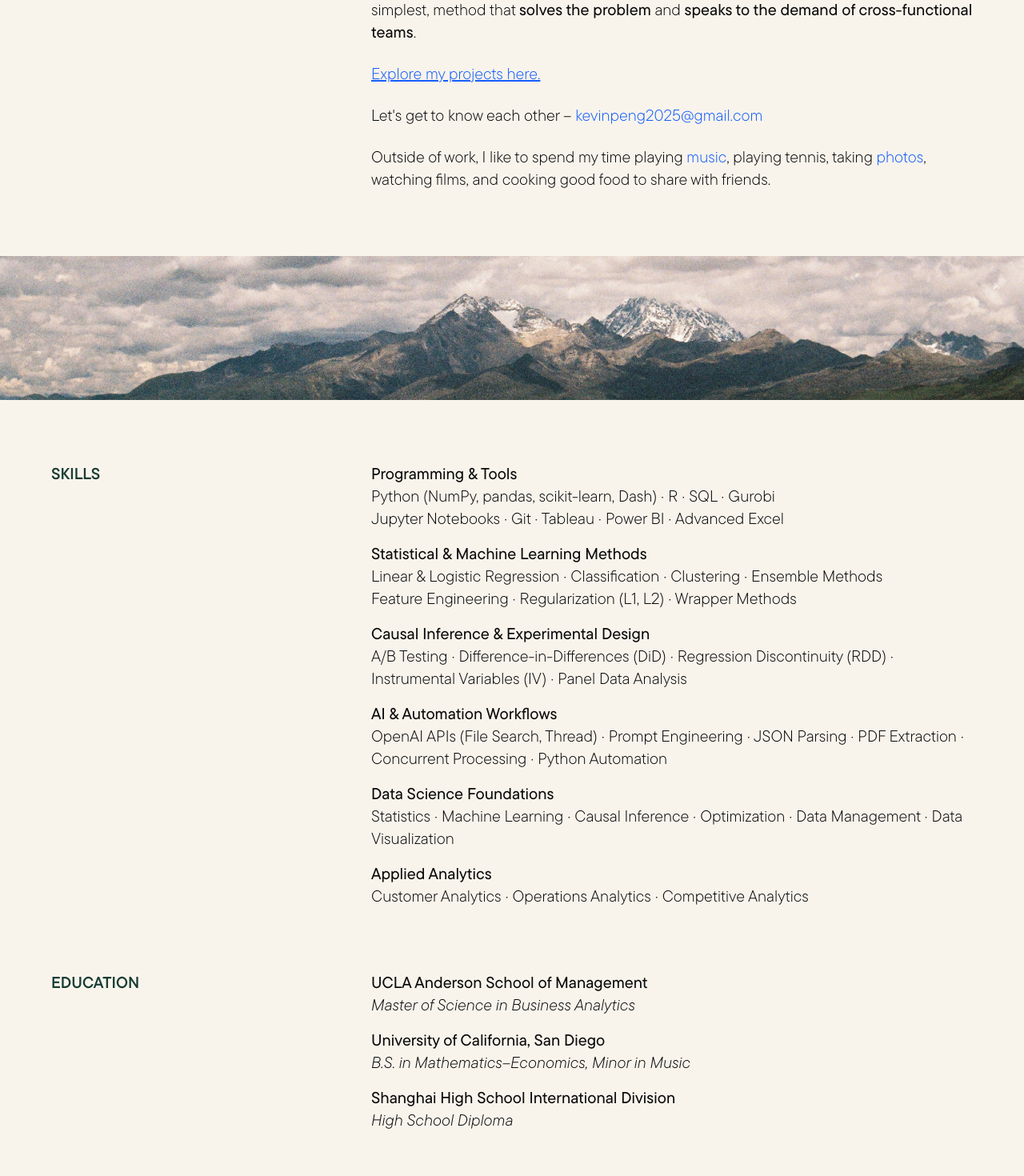
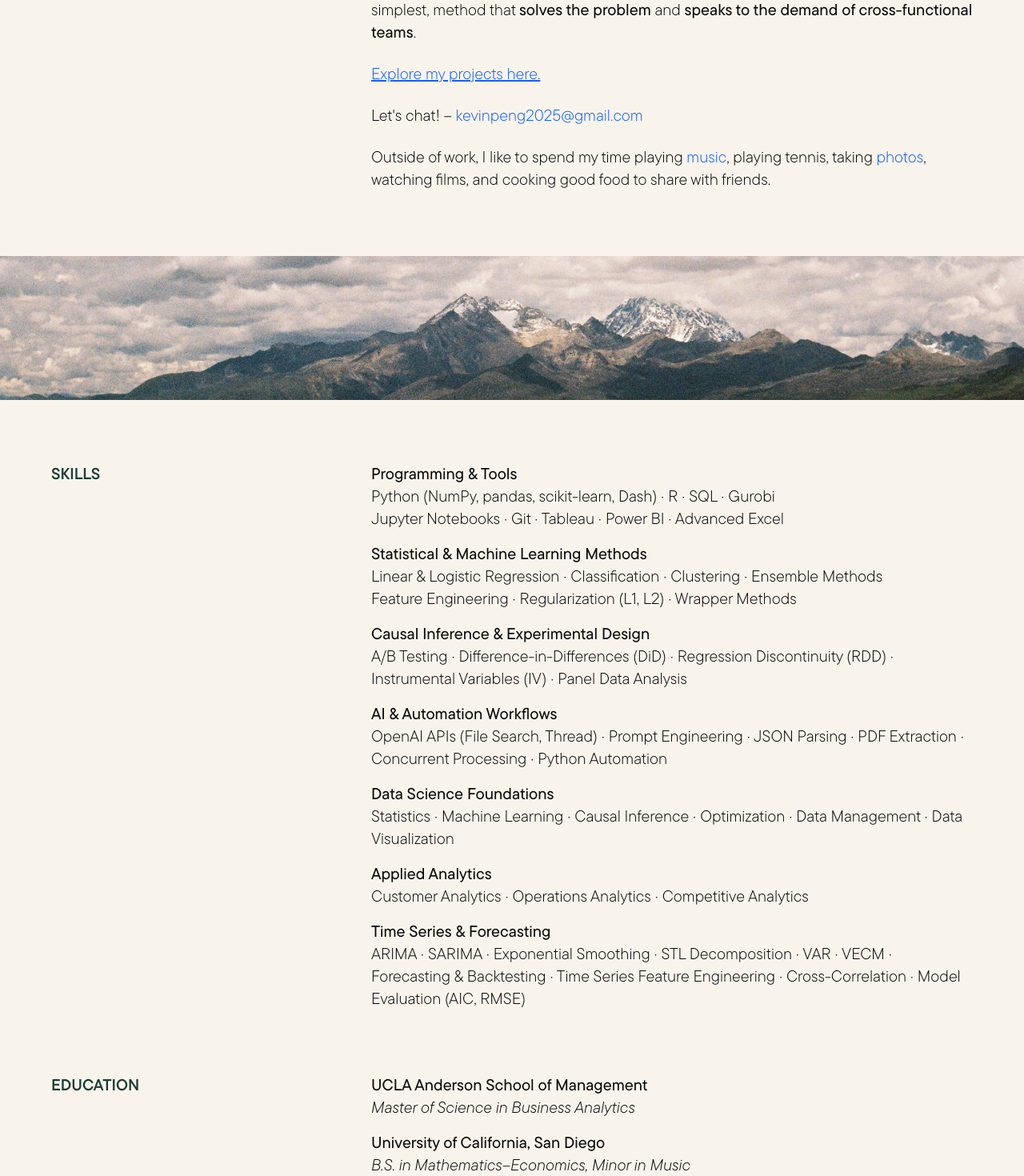
Before and after one commit to kevinp972/mycrib, a Next.js app: page /about in a window 1280 px wide. Shown: the part 560-2030 px from the top of the page at 80% size. Built offline with nearby package versions, Linux system fonts and the light colour scheme.

Commit message:
Updated Resume + Added Time Series Analytics

```diff
--- a/src/app/about/page.tsx
+++ b/src/app/about/page.tsx
@@ -12,7 +12,7 @@ export default function AboutPage() {
             {/* Left column with resume */}
             <div className="flex flex-col items-start">
               <Link
-                href="/Xueshan_Kevin_Peng_Resume.pdf"
+                href="/Xueshan_Peng_Resume_07192025.pdf"
                 download
                 className="text-blue-600 hover:text-blue-800 underline text-lg md:text-xl font-light"
               >
@@ -36,7 +36,7 @@ export default function AboutPage() {
                   </Link>
               </p>
 
-              <p>Let&apos;s get to know each other – <a href="mailto:kevinpeng2025@gmail.com" className="text-blue-600 hover:text-blue-800">kevinpeng2025@gmail.com</a></p>
+              <p>Let&apos;s chat! – <a href="mailto:kevinpeng2025@gmail.com" className="text-blue-600 hover:text-blue-800">kevinpeng2025@gmail.com</a></p>
 
               <p>Outside of work, I like to spend my time playing <Link href="/music" className="text-blue-600 hover:text-blue-800">music</Link>, playing tennis, taking <Link href="/gallery" className="text-blue-600 hover:text-blue-800">photos</Link>, watching films, and cooking good food to share with friends.</p>
             </div>
@@ -97,6 +97,11 @@ export default function AboutPage() {
                 <h3 className="font-medium">Applied Analytics</h3>
                 <p>Customer Analytics · Operations Analytics · Competitive Analytics</p>
               </div>
+
+              <div>
+                <h3 className="font-medium">Time Series & Forecasting</h3>
+                <p>ARIMA · SARIMA · Exponential Smoothing · STL Decomposition · VAR · VECM · Forecasting & Backtesting · Time Series Feature Engineering · Cross-Correlation · Model Evaluation (AIC, RMSE)</p>
+              </div>
             </div>
           </div>
         </div>
@@ -147,7 +152,7 @@ export default function AboutPage() {
 
               <div>
                 <a href="https://www.anderson.ucla.edu/about/centers/impactanderson" target="_blank" rel="noopener noreferrer">
-                  Data Analyst @ <span className="text-blue-600 hover:text-blue-800">UCLA Anderson Center for Impact</span>
+                  Data Scientist @ <span className="text-blue-600 hover:text-blue-800">UCLA Anderson Center for Impact</span>
                 </a>
               </div>
 
--- a/src/app/page.tsx
+++ b/src/app/page.tsx
@@ -33,7 +33,7 @@ export default function Home() {
                     <br />
                     DS Intern @ <a href="https://jbrec.com/" target="_blank" rel="noopener noreferrer" className="underline hover:text-gray-600">JBREC</a>
                     <br />
-                    DA Intern @ <a href="https://www.anderson.ucla.edu/about/centers/impactanderson" target="_blank" rel="noopener noreferrer" className="underline hover:text-gray-600">Center for Impact</a>
+                    DS Intern @ <a href="https://www.anderson.ucla.edu/about/centers/impactanderson" target="_blank" rel="noopener noreferrer" className="underline hover:text-gray-600">Center for Impact</a>
                   </p>
                 </div>
                 <div className="flex-1">
```
Also changed, not shown: 2 other files (tests, documents, lock files or other folders).
